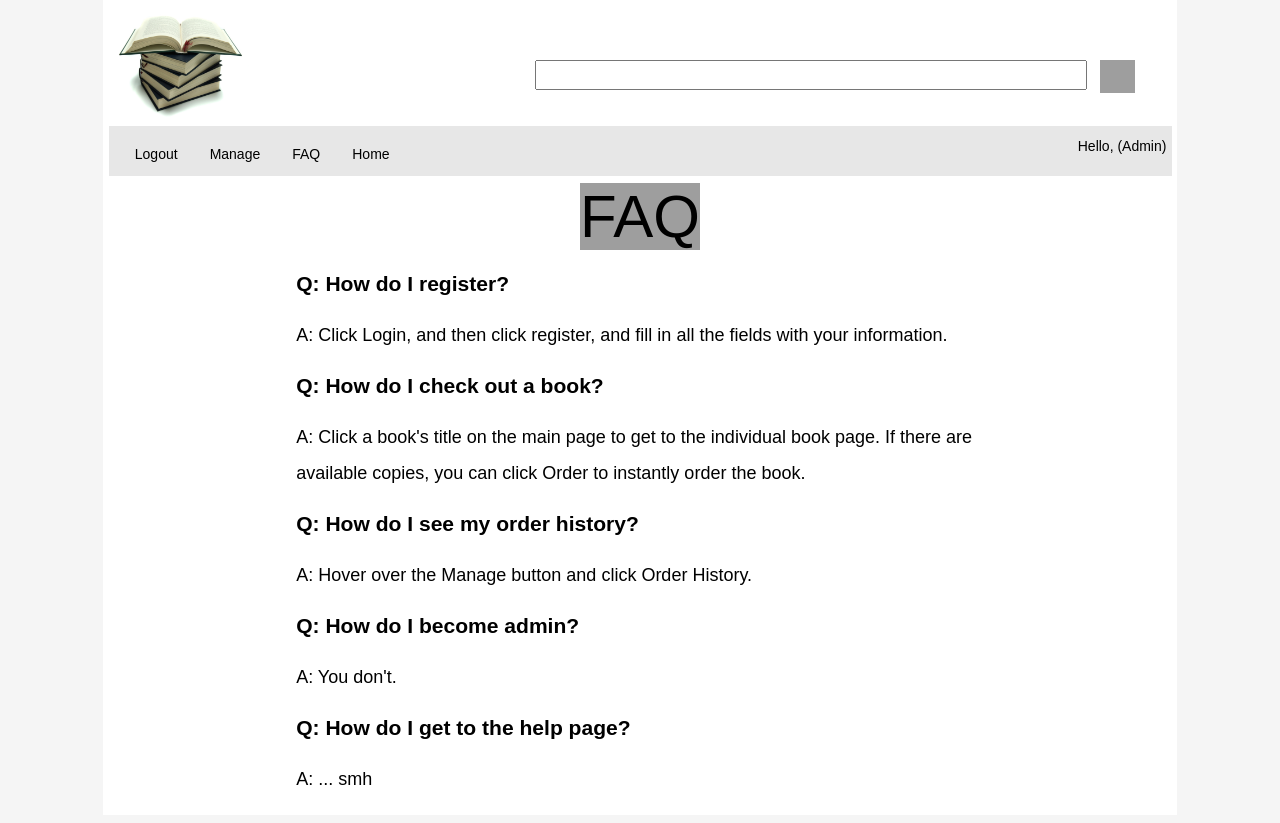
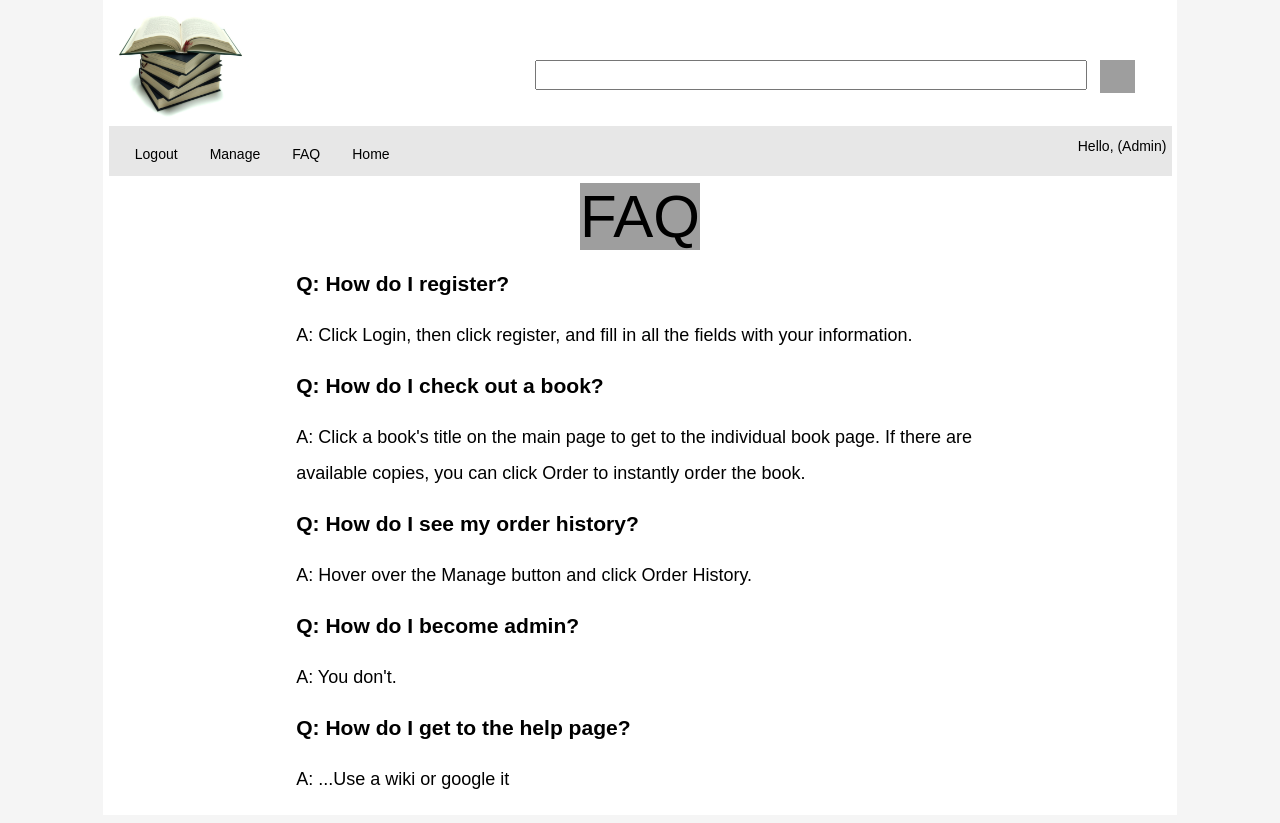
Before and after one commit to roshsinghal/Project-3660, a PHP site: page /help.php in a window 1280 px wide. Run offline with PHP 8.4, Linux system fonts and the light colour scheme; the visitor is signed in with stand-in values (Sample User, id 1); data that the repository does not hold is empty; grey boxes are pictures that could not be loaded.

Commit message:
help help

```diff
--- a/help.php
+++ b/help.php
@@ -24,7 +24,7 @@ Book Rental Service
 	<div class="faqContainer">
 
 		<h3>Q: How do I register?</h3>
-		<p>A: Click Login, and then click register, and fill in all the fields with your information.</p>
+		<p>A: Click Login, then click register, and fill in all the fields with your information.</p>
 		<h3>Q: How do I check out a book?</h3>
 		<p>A: Click a book's title on the main page to get to the individual book page. If there are available copies, you can click Order to instantly order the book.</p>
 		<h3>Q: How do I see my order history?</h3>
@@ -32,7 +32,7 @@ Book Rental Service
 		<h3>Q: How do I become admin?</h3>
 		<p>A: You don't.</p>
 		<h3>Q: How do I get to the help page?</h3>
-		<p>A: ... smh</p>
+		<p>A: ...Use a wiki or google it</p>
 
 	</div>
 	</div>
```
